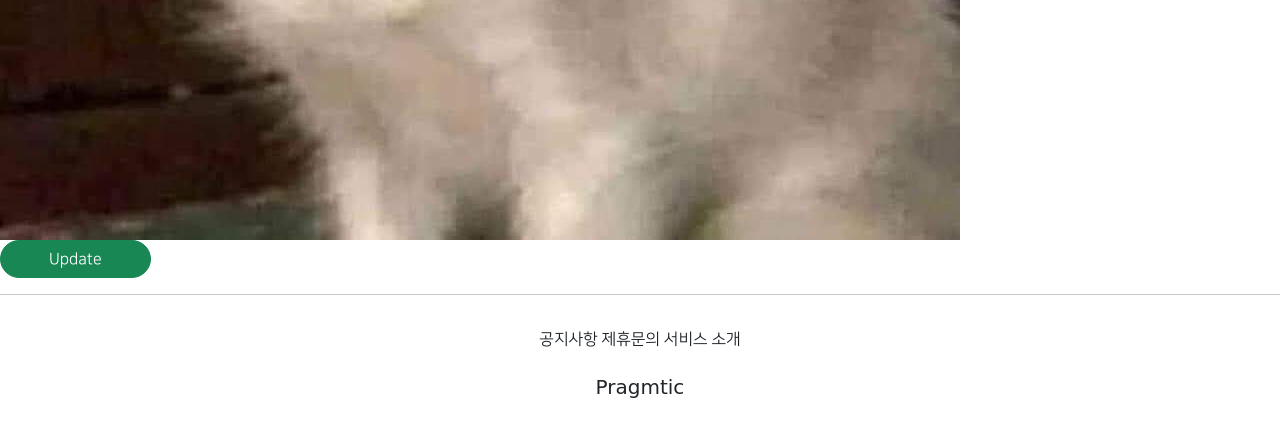
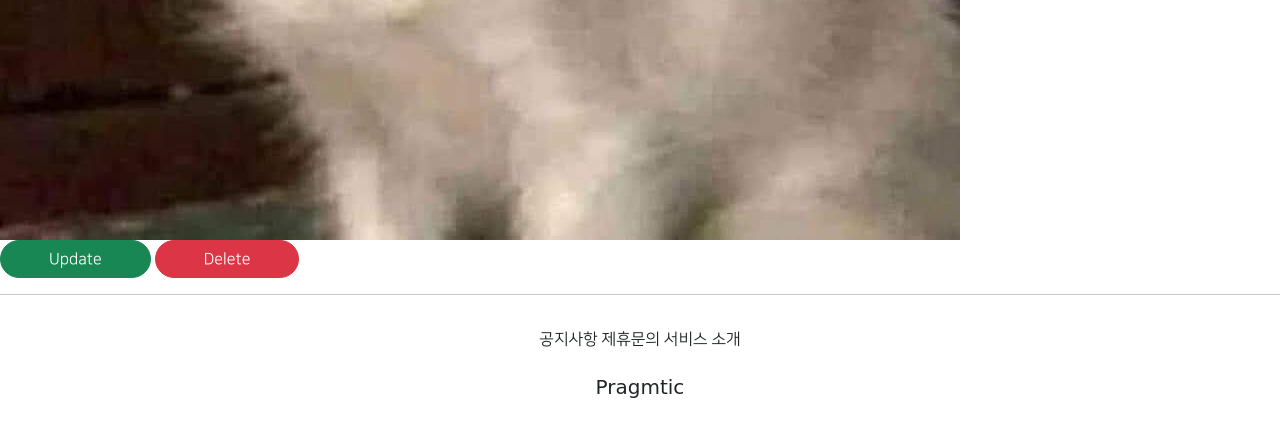
Before and after one commit to ui-hyeong/MYPROJECT, a Django app: page /articles/detail/1 in a window 1280 px wide. Shown: the part 994-1417 px from the top of the page. Run offline with Django 3.2, Linux system fonts and the light colour scheme; data comes from the database, SQL or seed files in the repository; both versions use the stored data as it was after the commit; parts of the project's set-up code (start-up, migrations or seed data) failed here and were passed over; some libraries are stand-ins or nearby versions; some web fonts are replaced.

Commit message:
8 / 4 M P commit 3

```diff
--- a/articleapp/templates/articleapp/detail.html
+++ b/articleapp/templates/articleapp/detail.html
@@ -19,6 +19,10 @@
                     class="btn btn-success rounded-pill px-5">
                     Update
                 </a>
+                <a href="{% url 'articleapp:delete' pk=target_article.pk %}"
+                    class="btn btn-danger rounded-pill px-5">
+                    Delete
+                </a>
             </div>
         </div>
 
--- a/articleapp/urls.py
+++ b/articleapp/urls.py
@@ -1,7 +1,7 @@
 from django.urls import path
 from django.views.generic import TemplateView
 
-from articleapp.views import ArticleCreateView, ArticleDetailView, ArticleUpdateView
+from articleapp.views import ArticleCreateView, ArticleDetailView, ArticleUpdateView, ArticleDeleteView
 
 app_name = 'articleapp'
 
@@ -9,8 +9,8 @@ urlpatterns = [
     path('list/', TemplateView.as_view(template_name='articleapp/list.html'), name='list'),
 
     path('create/', ArticleCreateView.as_view(), name='create'),
-
     path('detail/<int:pk>', ArticleDetailView.as_view(), name='detail'),
     path('update/<int:pk>', ArticleUpdateView.as_view(), name='update'),
+    path('delete/<int:pk>', ArticleDeleteView.as_view(), name='delete'),
 
 ]
--- a/articleapp/views.py
+++ b/articleapp/views.py
@@ -2,7 +2,7 @@ from django.shortcuts import render
 
 # Create your views here.
 from django.urls import reverse_lazy, reverse
-from django.views.generic import CreateView, DetailView, UpdateView
+from django.views.generic import CreateView, DetailView, UpdateView, DeleteView
 
 from articleapp.forms import ArticleCreationForm
 from articleapp.models import Article
@@ -35,3 +35,10 @@ class ArticleUpdateView(UpdateView):
 
     def get_success_url(self):
         return reverse('articleapp:detail', kwargs={'pk': self.object.pk})
+
+
+class ArticleDeleteView(DeleteView):
+    model = Article
+    context_object_name = 'target_article'
+    success_url = reverse_lazy('articleapp:list')
+    template_name = 'articleapp/delete.html'
```
Also changed, not shown: articleapp/templates/articleapp/delete.html (added, +22 -0 lines), db.sqlite3, media/article/고양이_뇌정지_pHHpyot.jpg (added).
